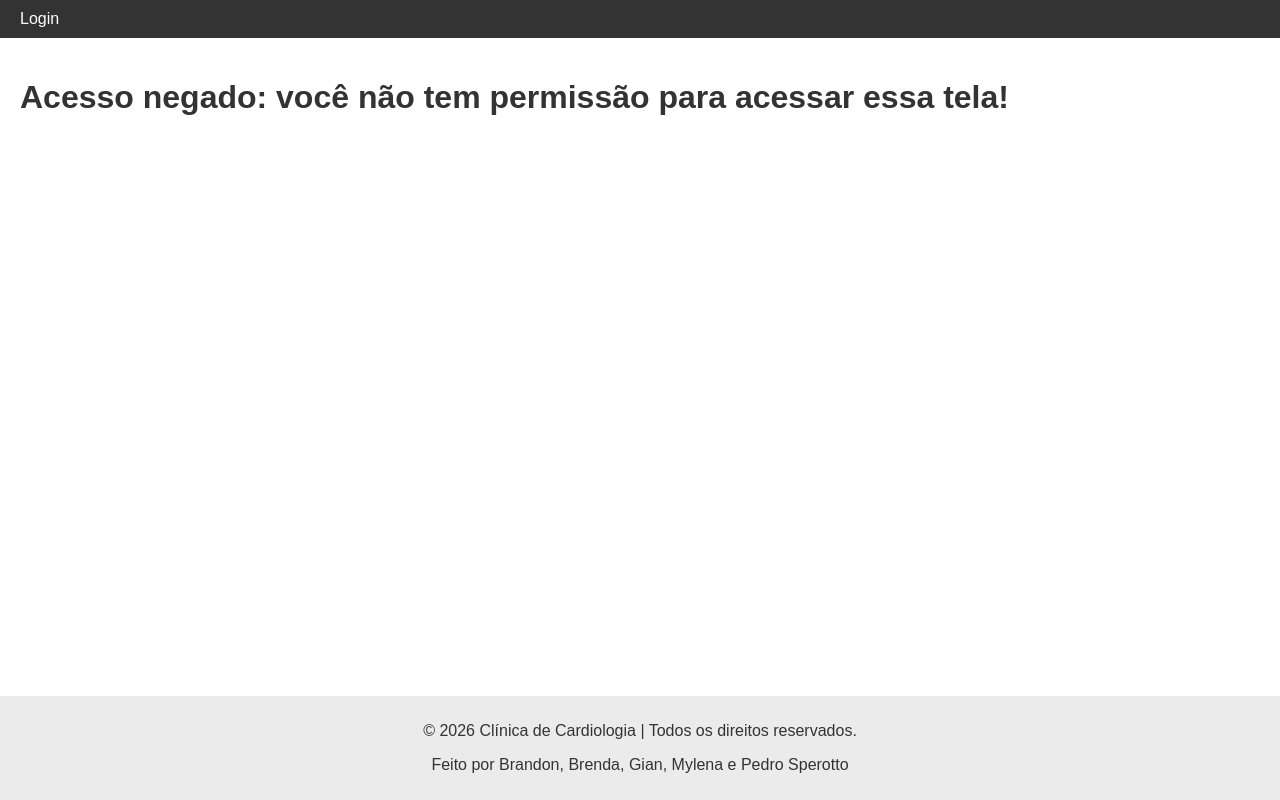
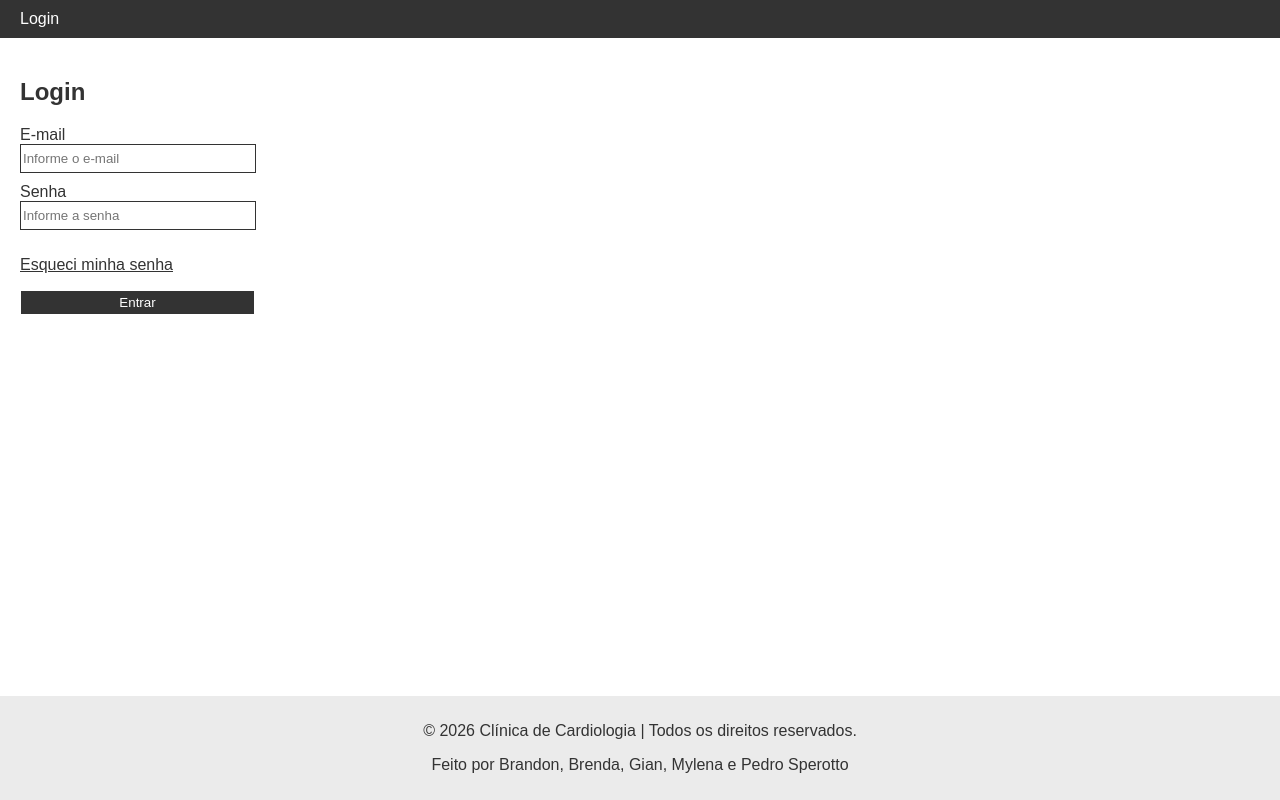
Before and after one commit to Brxndin/trabalho-qts, a React (Vite) app in the folder app/: page /login in a window 1280 px wide. Before the commit this address led to /forbidden. Built offline with nearby package versions, Linux system fonts and the light colour scheme.

Commit message:
Melhorias e ajustes no login

```diff
--- a/app/src/pages/Login.jsx
+++ b/app/src/pages/Login.jsx
@@ -25,6 +25,9 @@ export default function Login() {
         ]}
         submitButtonText={'Entrar'}
         linkStore={'/auth/login'}
+        extraLinks={[
+          { href: '/recuperar-senha', text: 'Esqueci minha senha' },
+        ]}
         afterSubmitSuccesFunction={(dadosRetorno) => {
           setAuthState({
             token: dadosRetorno.token,
@@ -32,6 +35,8 @@ export default function Login() {
             auth: dadosRetorno.auth,
           });
         }}
+        updatePermission={true}
+        createPermission={true}
       />
     </div>
   );
--- a/app/src/style.css
+++ b/app/src/style.css
@@ -132,3 +132,8 @@ label {
 #form-error-message {
     color: red;
 }
+
+.form-link {
+    text-decoration: underline;
+    cursor: pointer;
+}
```
